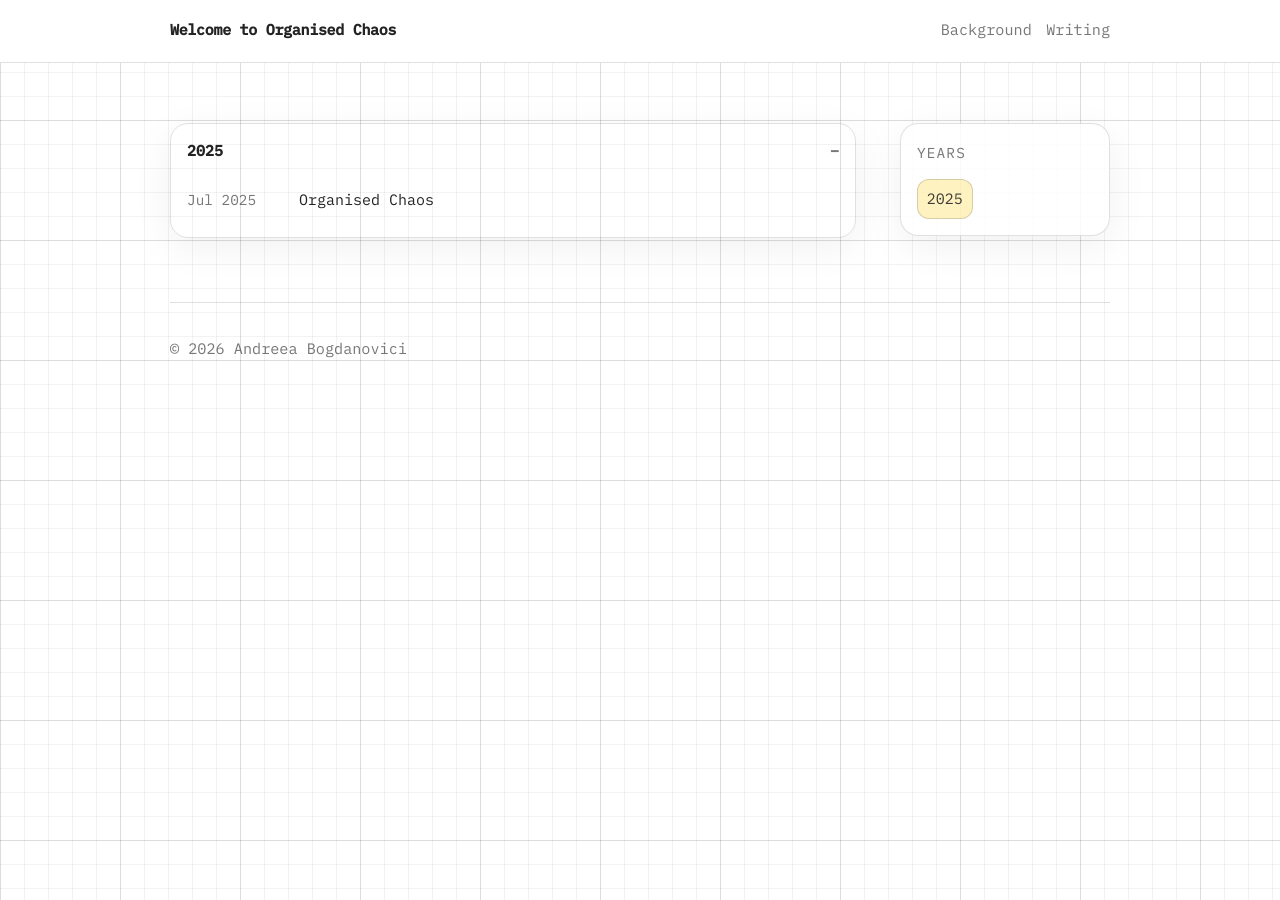
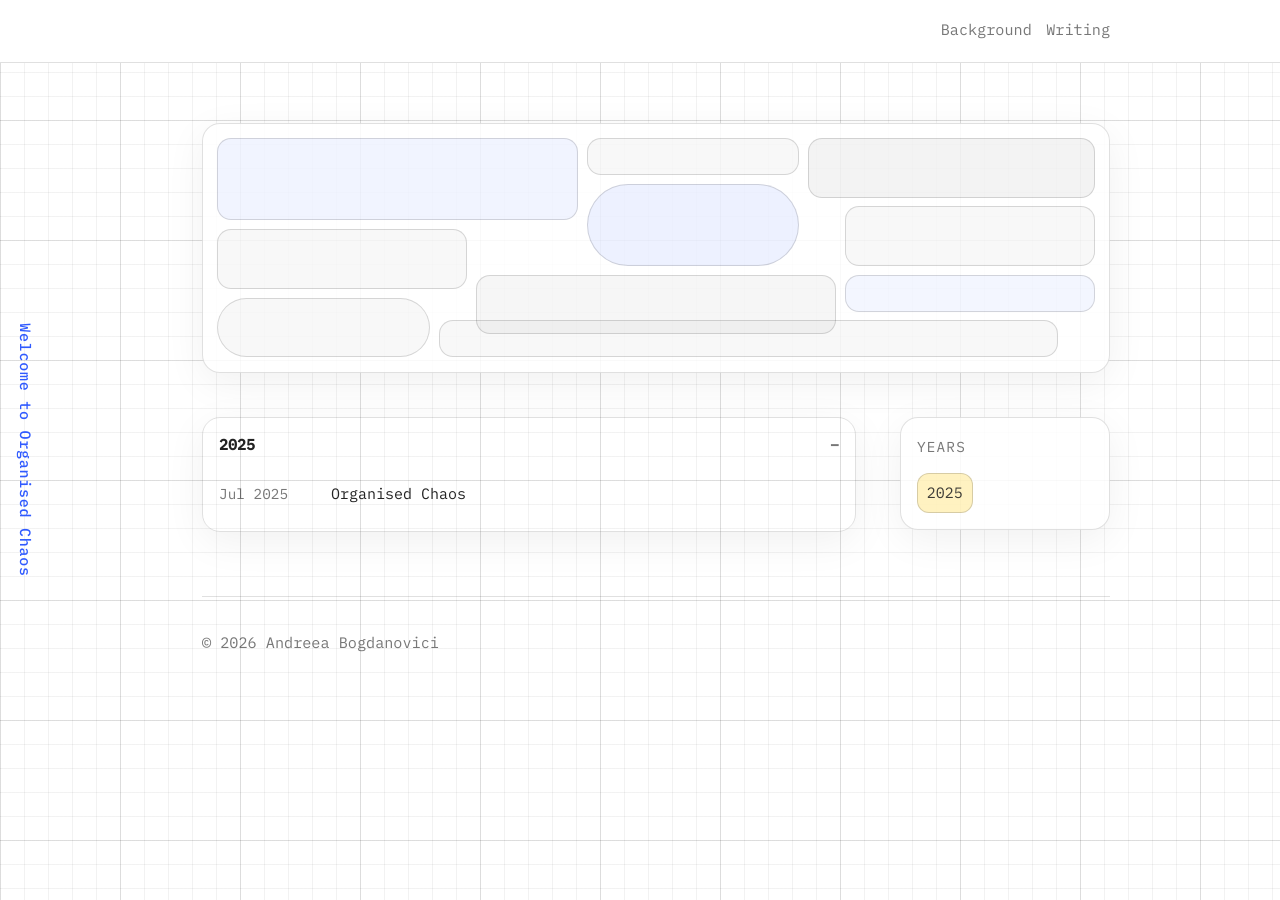
Before and after one commit to andreeabogdanovici/andreeabogdanovici.github.io, a Jekyll site: the page built from index.md, in a window 1280 px wide. Built offline with Jekyll 4.4.1, drawn with Linux system fonts in a browser that asks for light colours.

Commit message:
update, to test it, i dont want to install stuffs5/artsy stuff/3/vertical

```diff
--- a/_includes/nav.html
+++ b/_includes/nav.html
@@ -1,7 +1,5 @@
 <header class='top'>
   <div class='top-inner'>
-    <a class='brand' href='{{ '/' | relative_url }}' {% if page.url == '/' %}aria-current='page'{% endif %}>{{ site.title | escape }}</a>
-
     <nav class='links' aria-label='Site'>
       {% assign nav_pages = site.pages | where: 'nav', true %}
       {% assign nav_pages = nav_pages | sort: 'nav_order' %}
--- a/_layouts/default.html
+++ b/_layouts/default.html
@@ -11,6 +11,7 @@
 
   <body>
     {% include nav.html %}
+    <a class='spine' href='{{ '/' | relative_url }}' aria-label='Home'>{{ site.title | escape }}</a>
 
     <div class='wrap'>
       <main class='main'>
--- a/_layouts/home.html
+++ b/_layouts/home.html
@@ -3,6 +3,19 @@ layout: default
 ---
 
 <section class='archive-shell' aria-label='Archive'>
+  <div class='composition' aria-hidden='true'>
+    <div class='block b1'></div>
+    <div class='block b2'></div>
+    <div class='block b3'></div>
+    <div class='block b4'></div>
+    <div class='block b5'></div>
+    <div class='block b6'></div>
+    <div class='block b7'></div>
+    <div class='block b8'></div>
+    <div class='block b9'></div>
+    <div class='block b10'></div>
+  </div>
+
   <div class='archive-timeline' aria-label='Posts'>
     {% assign current_year = '' %}
     {% for post in site.posts %}
--- a/assets/css/site.css
+++ b/assets/css/site.css
@@ -11,6 +11,7 @@
   --font-body: 'IBM Plex Mono', 'Courier New', Courier, monospace;
   --grid-minor: rgba(35, 35, 35, 0.06);
   --grid-major: rgba(35, 35, 35, 0.1);
+  --pen-blue: #1f4dff;
 }
 
 * {
@@ -56,7 +57,7 @@ a:focus-visible {
 .wrap {
   max-width: 980px;
   margin: 0 auto;
-  padding: 2.5rem 1.25rem;
+  padding: 2.5rem 1.25rem 2.5rem 3.25rem;
 }
 
 .top {
@@ -74,12 +75,7 @@ a:focus-visible {
   display: flex;
   gap: 1rem;
   align-items: baseline;
-  justify-content: space-between;
-}
-
-.brand {
-  font-weight: 700;
-  letter-spacing: -0.02em;
+  justify-content: flex-end;
 }
 
 .links {
@@ -113,6 +109,28 @@ a:focus-visible {
   padding-top: 1.25rem;
 }
 
+.spine {
+  position: fixed;
+  left: 0.75rem;
+  top: 50%;
+  transform: translateY(-50%);
+  writing-mode: vertical-rl;
+  text-orientation: mixed;
+  color: var(--pen-blue);
+  text-decoration: none;
+  letter-spacing: 0.05em;
+  font-weight: 500;
+  opacity: 0.92;
+}
+
+.spine:hover {
+  text-decoration: underline;
+}
+
+.spine::selection {
+  background: rgba(31, 77, 255, 0.2);
+}
+
 .home-title {
   margin: 0;
   font-size: clamp(2rem, 4vw, 3rem);
@@ -130,9 +148,48 @@ a:focus-visible {
 .archive-shell {
   display: grid;
   grid-template-columns: minmax(0, 1fr) 210px;
+  grid-template-rows: auto 1fr;
+  grid-template-areas:
+    'comp comp'
+    'time years';
   gap: 2.75rem;
   align-items: start;
 }
+
+.composition {
+  grid-area: comp;
+  border: 1px solid var(--border);
+  border-radius: 18px;
+  background: var(--card);
+  box-shadow: var(--shadow);
+  padding: 0.9rem;
+  display: grid;
+  grid-template-columns: repeat(24, 1fr);
+  grid-template-rows: repeat(10, minmax(14px, 1fr));
+  gap: 0.55rem;
+  min-height: 180px;
+  overflow: hidden;
+}
+
+.block {
+  border: 1px solid rgba(35, 35, 35, 0.16);
+  border-radius: 14px;
+  background: rgba(35, 35, 35, 0.03);
+}
+
+.block.b1 { grid-column: 1 / span 10; grid-row: 1 / span 4; background: rgba(31, 77, 255, 0.06); }
+.block.b2 { grid-column: 11 / span 6; grid-row: 1 / span 2; }
+.block.b3 { grid-column: 17 / span 8; grid-row: 1 / span 3; background: rgba(35, 35, 35, 0.05); }
+.block.b4 { grid-column: 11 / span 6; grid-row: 3 / span 4; border-radius: 999px; background: rgba(31, 77, 255, 0.08); }
+.block.b5 { grid-column: 1 / span 7; grid-row: 5 / span 3; }
+.block.b6 { grid-column: 8 / span 10; grid-row: 7 / span 3; background: rgba(35, 35, 35, 0.04); }
+.block.b7 { grid-column: 18 / span 7; grid-row: 4 / span 3; }
+.block.b8 { grid-column: 18 / span 7; grid-row: 7 / span 2; background: rgba(31, 77, 255, 0.05); }
+.block.b9 { grid-column: 1 / span 6; grid-row: 8 / span 3; border-radius: 999px; }
+.block.b10 { grid-column: 7 / span 17; grid-row: 9 / span 2; }
+
+.archive-timeline { grid-area: time; }
+.archive-index { grid-area: years; }
 
 .archive-index {
   position: sticky;
@@ -393,6 +450,10 @@ a:focus-visible {
   .archive-shell {
     grid-template-columns: 1fr;
     gap: 2rem;
+    grid-template-areas:
+      'years'
+      'comp'
+      'time';
   }
 
   .archive-index {
@@ -400,6 +461,10 @@ a:focus-visible {
     order: -1;
   }
 
+  .spine {
+    display: none;
+  }
+
   .post-item {
     border-radius: 14px;
     padding: 1.1rem 1rem 1rem 1rem;
```
